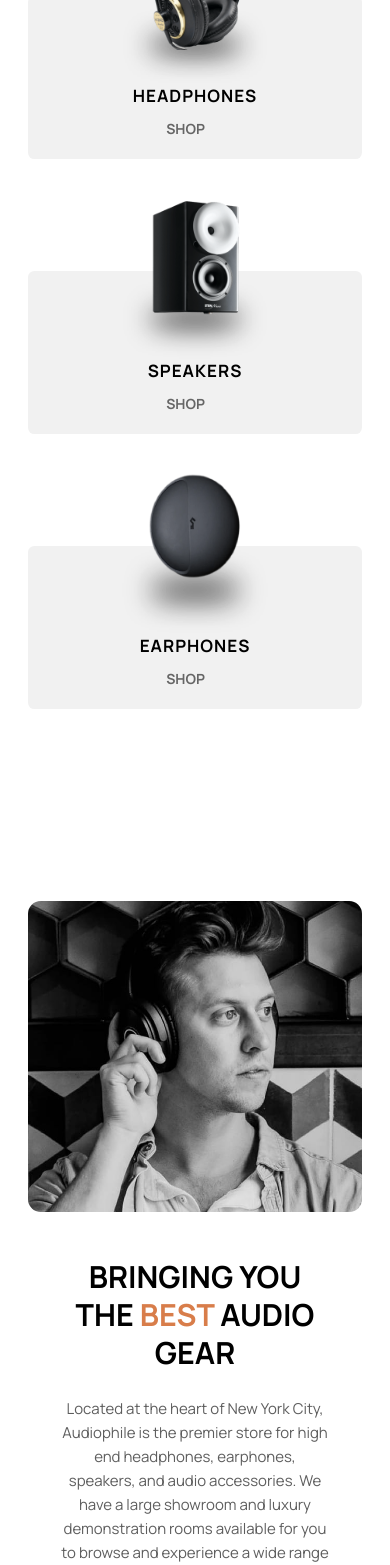
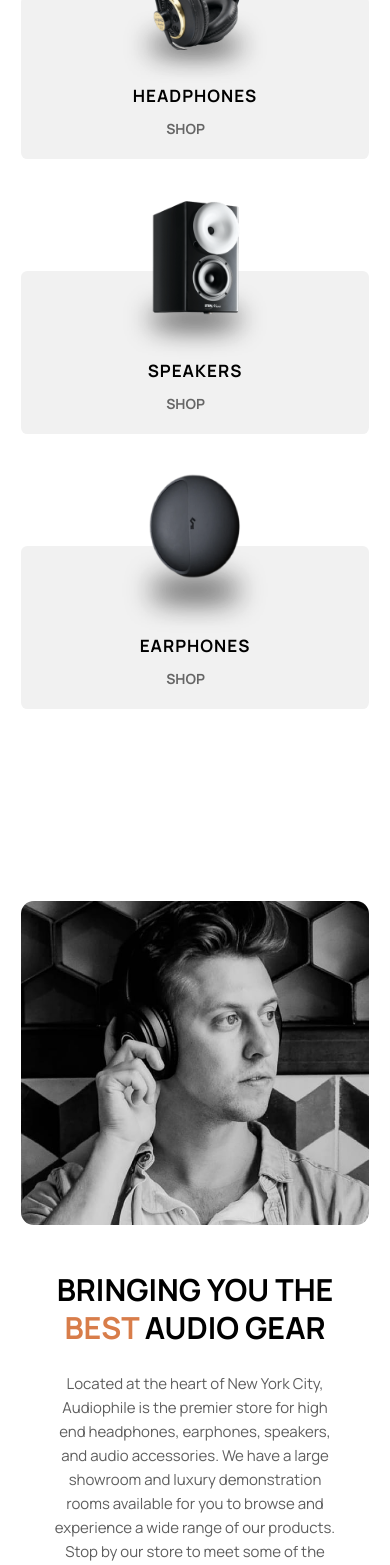
Before and after one commit to fenmow/audiophile, a Next.js app: page /earphones in a window 390 px wide. Shown: the part 1382-2947 px from the top of the page. Built offline with nearby package versions, Linux system fonts and the light colour scheme; no server answers; some icons are missing.

Commit message:
Testing new padding mesure

```diff
--- a/src/components/AudioGear/AudioGear.module.scss
+++ b/src/components/AudioGear/AudioGear.module.scss
@@ -75,7 +75,7 @@
 
 @media only screen and (max-width: 640px) {
   .audio_gear {
-    padding: 4em 1.75em;
+    padding: 4em 1.3em;
     .audio_gear_container {
       grid-template-columns: repeat(1, 1fr);
       .text_content {
@@ -97,6 +97,7 @@
           margin: 25px 0;
           line-height: 1.6em;
           font-size: 15px;
+          width: 100%;
           max-width: 100%;
         }
       }
--- a/src/components/CategoryRow/CategoryRow.module.scss
+++ b/src/components/CategoryRow/CategoryRow.module.scss
@@ -54,7 +54,7 @@
 
 @media only screen and (max-width: 640px) {
   .category_row {
-    padding: 8rem 1.75rem 8rem 1.75rem;
+    padding: 8rem 1.3rem 8rem 1.3rem;
     .category_container {
       grid-template-columns: 1fr;
       gap: 7rem;
--- a/src/styles/ProductPage.module.scss
+++ b/src/styles/ProductPage.module.scss
@@ -370,6 +370,7 @@
     }
 
     .product_card_container {
+      padding: 0 1.3em;
       .product_card {
         row-gap: 3em;
         display: flex;
@@ -473,7 +474,7 @@
             }
             h1 {
               font-size: 24px;
-              margin: 18px 0;
+              margin: 12px 0;
             }
             button {
               padding: 1em 1.5em;
```
Also changed, not shown: src/components/ProductLinks/ProductLinks.module.scss (+7 -4 lines).
